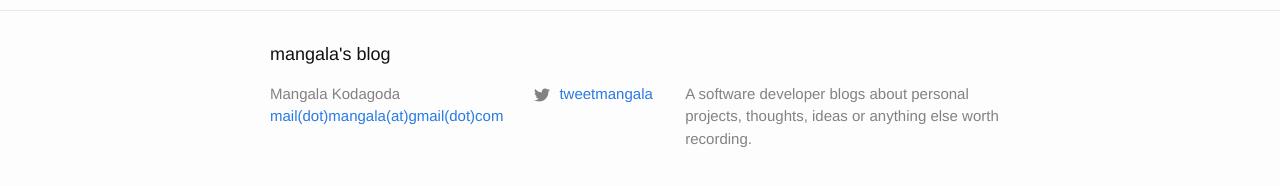
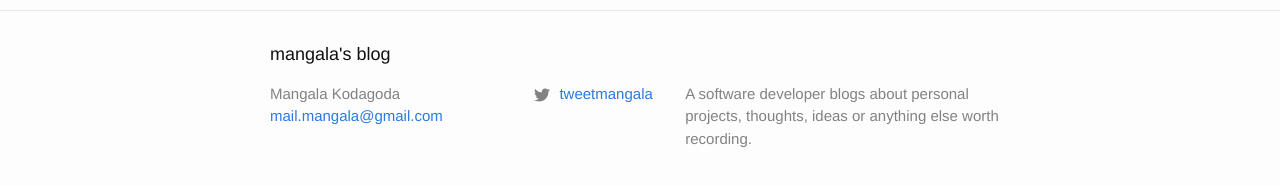
Before and after one commit to manga1a/manga1a.github.io, a Jekyll site: the page built from index.md, in a window 1280 px wide. Shown: the part 247-433 px from the top of the page. Built offline with Jekyll 4.4.1, drawn with Linux system fonts in a browser that asks for light colours; some of the changed lines change nothing that is shown.

Commit message:
Use encoded email address.

```diff
--- a/_config.yml
+++ b/_config.yml
@@ -1,6 +1,6 @@
 title: mangala's blog
 author: Mangala Kodagoda
-email: mail(dot)mangala(at)gmail(dot)com
+email: '&#109;&#97;&#105;&#108;.ma&#110;&#103;ala&#64;gmail.&#99;&#111;m'
 description: > # this means to ignore newlines until "baseurl:"
   A software developer blogs about personal projects,
   thoughts, ideas or anything else worth recording.
```
